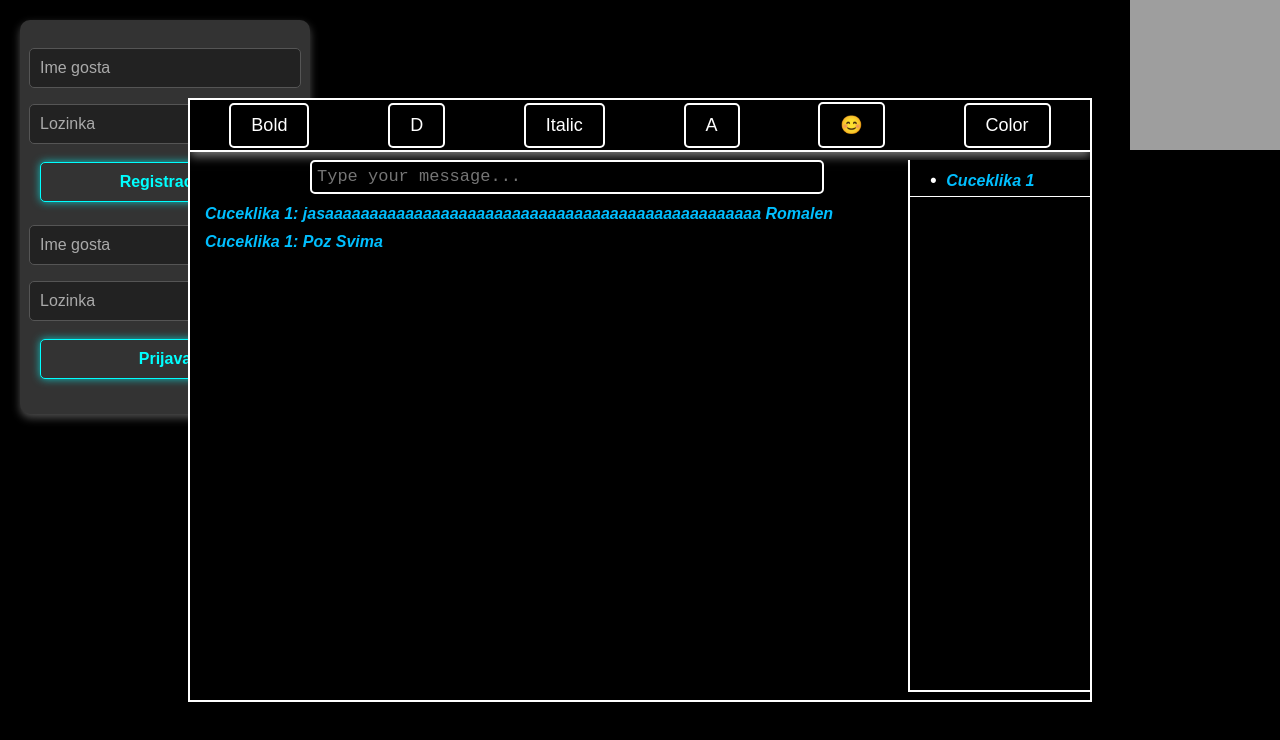
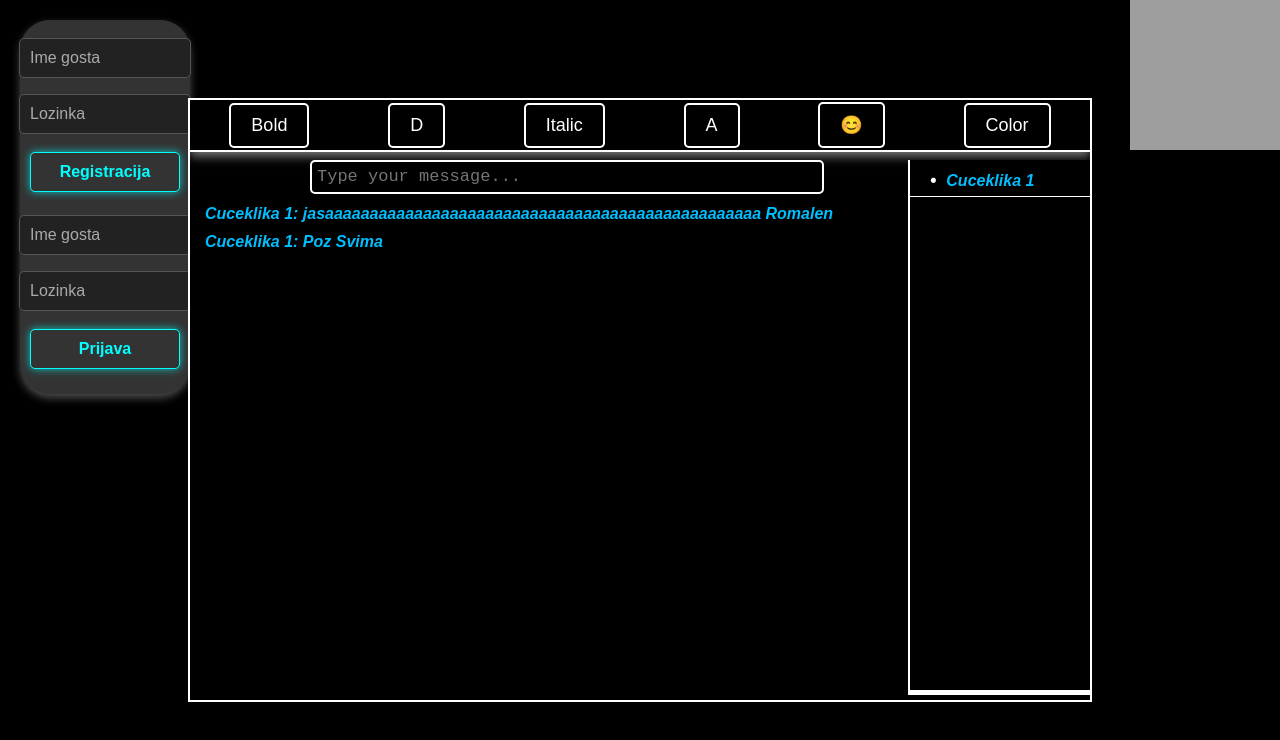
Before and after one commit to amateur5/TESTGALAKSIJA, a website: page public/index.html in a window 1280 px wide. Drawn offline with nearby package versions, Linux system fonts and the light colour scheme; no server answers; grey boxes are pictures that could not be loaded.

Commit message:
Update styles.css

```diff
--- a/public/styles.css
+++ b/public/styles.css
@@ -11,9 +11,9 @@ body {
 
 #authContainer {
     background-color: #333;
-    border-radius: 10px;
-    padding: 20px;
-    width: 250px;
+    border-radius: 30px;
+    padding: 10px;
+    width: 150px;
     box-shadow: 0px 4px 8px rgba(255, 255, 255, 0.3);
     position: absolute;
     top: 0;
@@ -140,12 +140,13 @@ body {
     position: absolute;
     right: 0;
     top: 60px;
+    bottom: 0;
     width: 180px;
     height: calc(100% - 70px);
     border-left: 2px solid white;
     background-color: black;
     color: white; /* Default color remains white for non-dynamic text */
-    border-bottom: 2px solid white;
+    border-bottom: 5px solid white;
     overflow-y: auto;
 }
 
```
